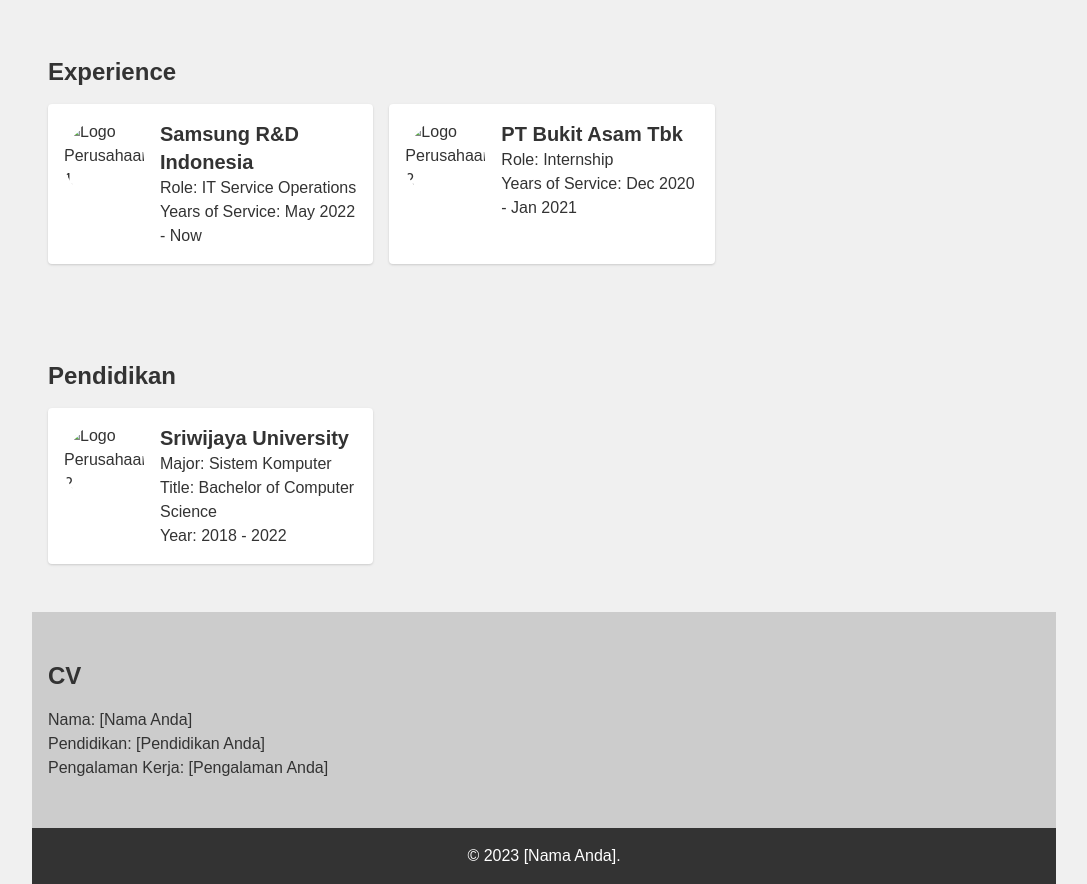
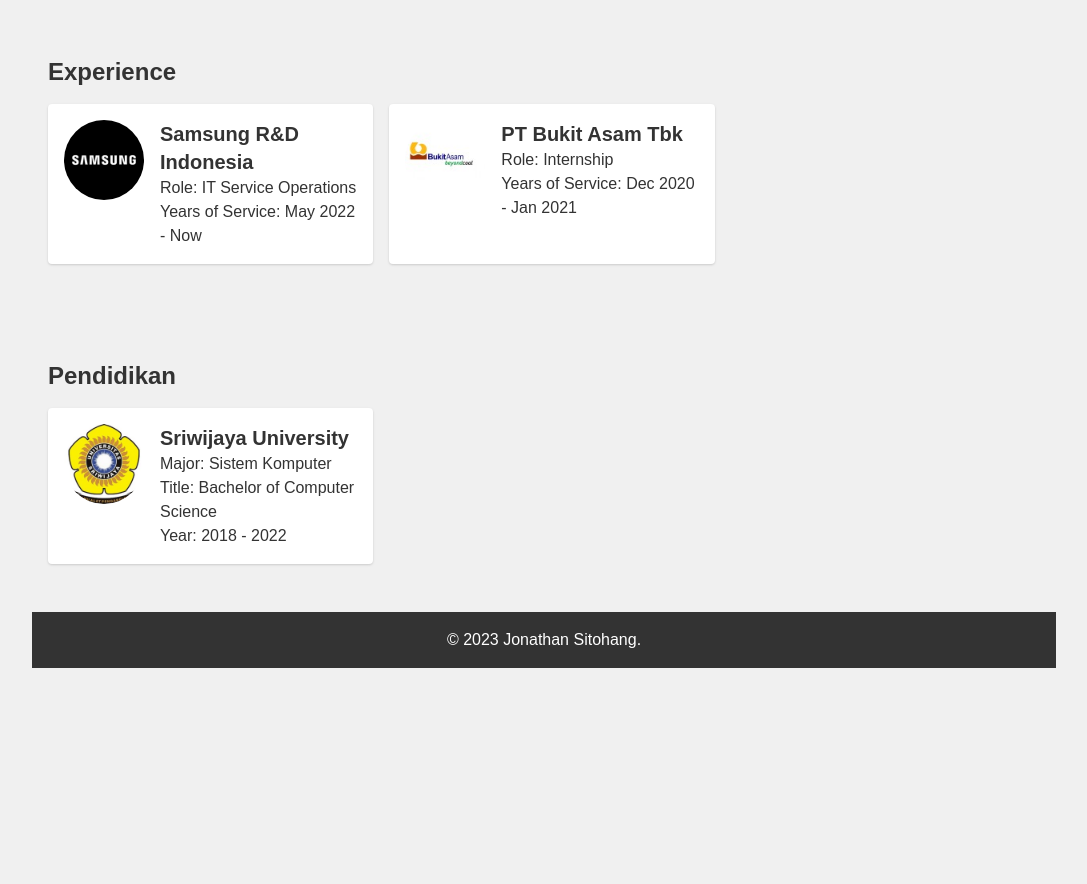
Before and after one commit to hazekezia/hazekezia.github.io, a plain HTML site: page CV/index.html in a window 1280 px wide. Shown: the part 600-1484 px from the top of the page, without its empty margins (96-1183 px from the left). After the commit the page ends 1268 px from the top, so only its background shows below. Drawn offline with nearby package versions, Linux system fonts and the light colour scheme.

Commit message:
index.html

```diff
--- a/index.html
+++ b/CV/index.html
@@ -99,7 +99,7 @@
             <!-- Tambahkan daftar pengalaman kerja Anda di sini -->
             <div class="grid grid-cols-1 sm:grid-cols-2 md:grid-cols-3 gap-4">
                 <div class="bg-white p-4 rounded shadow flex">
-                    <img src="Samsung.jpg" alt="Logo Perusahaan 1" class="w-20 h-20 rounded-full mr-4">
+                    <img src="img/Samsung.jpg" alt="Logo Perusahaan 1" class="w-20 h-20 rounded-full mr-4">
                     <div>
                         <h3 class="text-xl font-semibold">Samsung R&D Indonesia</h3>
                         <p>Role: IT Service Operations</p>
@@ -107,7 +107,7 @@
                     </div>
                 </div>
                 <div class="bg-white p-4 rounded shadow flex">
-                    <img src="PTBA.jpg" alt="Logo Perusahaan 2" class="w-20 h-20 rounded-full mr-4">
+                    <img src="img/PTBA.jpg" alt="Logo Perusahaan 2" class="w-20 h-20 rounded-full mr-4">
                     <div>
                         <h3 class="text-xl font-semibold">PT Bukit Asam Tbk</h3>
                         <p>Role: Internship</p>
@@ -126,7 +126,7 @@
             <!-- Tambahkan daftar pendidikan Anda di sini -->
             <div class="grid grid-cols-1 sm:grid-cols-2 md:grid-cols-3 gap-4">
                 <div class="bg-white p-4 rounded shadow flex">
-                    <img src="UNSRI.jpg" alt="Logo Perusahaan 2" class="w-20 h-20 rounded-full mr-4">
+                    <img src="img/UNSRI.jpg" alt="Logo Perusahaan 2" class="w-20 h-20 rounded-full mr-4">
                     <div>
                         <h3 class="text-xl font-semibold">Sriwijaya University</h3>
                         <p>Major: Sistem Komputer</p>
@@ -137,25 +137,10 @@
             </div>
         </div>
     </section>
-
-    <!-- Konten CV -->
-    <section class="bg-blue-200 py-12">
-        <div class="container mx-auto">
-            <h2 class="text-2xl font-bold mb-4">CV</h2>
-            <!-- Tambahkan informasi CV Anda di sini -->
-            <p>Nama: [Nama Anda]</p>
-            <p>Pendidikan: [Pendidikan Anda]</p>
-            <p>Pengalaman Kerja: [Pengalaman Anda]</p>
-            <!-- Tambahkan detail CV Anda sesuai kebutuhan -->
-        </div>
-    </section>
-
-
-
     <!-- Footer -->
     <footer class="bg-blue-500 p-4 text-white">
         <div class="container mx-auto text-center">
-            <p>&copy; 2023 [Nama Anda].</p>
+            <p>&copy; 2023 Jonathan Sitohang.</p>
         </div>
     </footer>
 </body>
```
Also changed, not shown: CV/img/PTBA.jpg (renamed from img/PTBA.jpg), CV/img/Samsung.jpg (renamed from img/Samsung.jpg), CV/img/UNSRI.jpg (renamed from img/UNSRI.jpg), CV/img/circle.png (renamed from img/circle.png).
